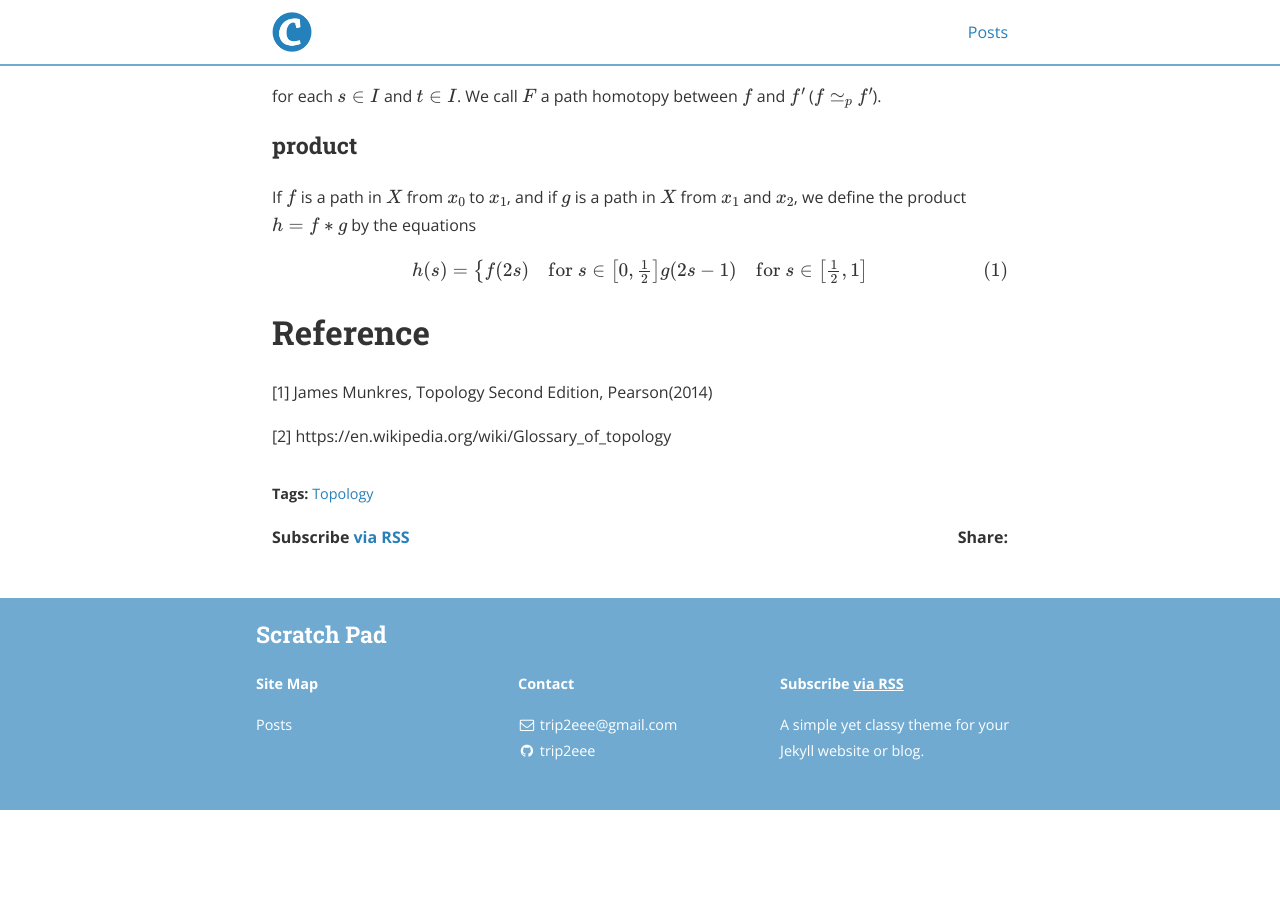
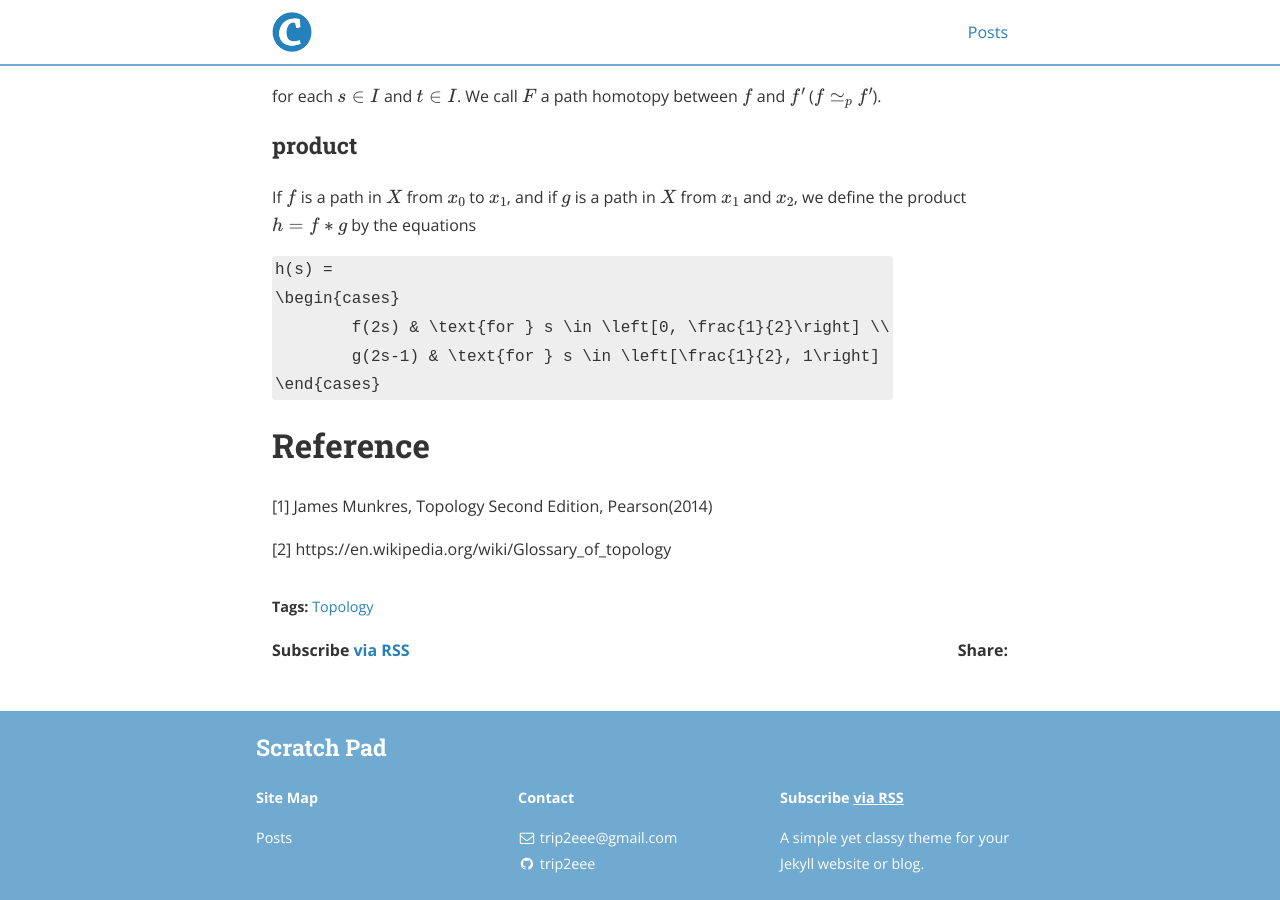
Before and after one commit to trip2eee/trip2eee.github.io, a Jekyll site: the page built from _posts/2022-10-21-Glossary-of-topology.md, in a window 1280 px wide and 900 px high, scrolled down 3211 px. Built offline with Jekyll 4.4.1, drawn with Linux system fonts in a browser that asks for light colours; nearby versions of some CDN libraries; formulas are drawn with MathJax 3; before the commit the page ends 4021 px from its top, so only the background shows below that.

Commit message:
glossary of topology

````diff
--- a/_posts/2022-10-21-Glossary-of-topology.md
+++ b/_posts/2022-10-21-Glossary-of-topology.md
@@ -98,11 +98,13 @@ for each $s \in I$ and $t \in I$. We call $F$ a path homotopy between $f$ and $f
 ### product
 If $f$ is a path in $X$ from $x_0$ to $x_1$, and if $g$ is a path in $X$ from $x_1$ and $x_2$, we define the product $h = f*g$ by the equations
 
-\begin{align}h(s) =
+```math
+h(s) =
 \begin{cases}
-	f(2s) & \text{for } s \in \left[0, \frac{1}{2} \right] \\
+	f(2s) & \text{for } s \in \left[0, \frac{1}{2}\right] \\
 	g(2s-1) & \text{for } s \in \left[\frac{1}{2}, 1\right]
-\end{cases}\end{align}
+\end{cases}
+```
 
 # Reference
 [1] James Munkres, Topology Second Edition, Pearson(2014)
````
